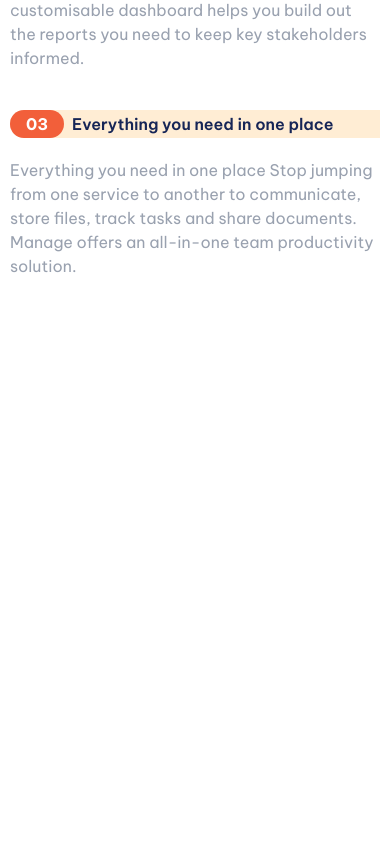
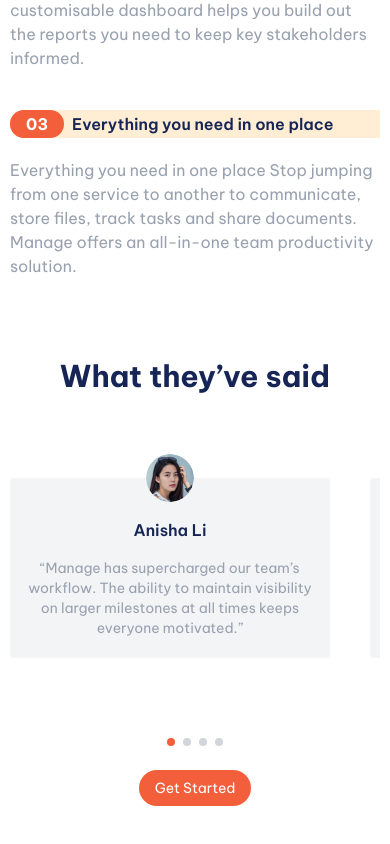
Before and after one commit to FrancoRaymond/manage-landing-page, a React (Vite) app: page / in a window 390 px wide. Shown: the part 1285-2129 px from the top of the page. Before the commit the page ends 1603 px from the top, so only its background shows below. Built offline with nearby package versions, Linux system fonts and the light colour scheme.

Commit message:
testimonials data and ui files

```diff
--- a/src/App.tsx
+++ b/src/App.tsx
@@ -1,6 +1,7 @@
 import Navbar from "./components/Navbar"
 import Home from "./components/Home"
 import Difference from "./components/Difference"
+import Testimonials from "./components/Testimonials"
 function App() {
 
   return (
@@ -8,6 +9,7 @@
       <Navbar />
       <Home />
       <Difference />
+      <Testimonials />
     </div>
   )
 }
--- /dev/null
+++ b/src/components/Testimonials.tsx
@@ -0,0 +1,63 @@
+import { useState, useRef, useEffect } from "react"
+import { testimonialData } from "../data/data.ts"
+
+const Testimonials = () => {
+    const [activeIndex, setActiveIndex] = useState<number>(0)
+    const scrollRef = useRef<HTMLDivElement | null>(null)
+
+    useEffect(() => {
+      const container = scrollRef.current
+      if (!container) return
+
+      const handleScroll = () => {
+        const scrollLeft = container.scrollLeft
+        const containerWidth = container.offsetWidth
+        const newIndex = Math.round(scrollLeft / containerWidth)
+        setActiveIndex(newIndex)
+      }
+
+      container.addEventListener("scroll", handleScroll)
+      return () => container.removeEventListener("scroll", handleScroll)
+    }, [])
+
+  return (
+    <div className="flex flex-col gap-6 px-2.5 sm:px-5 md:px-10 lg:px-24 py-10">
+      <h2 className="text-3xl font-bold text-blue-950 text-center md:text-left">What they’ve said</h2>
+
+      <div
+        ref={scrollRef}
+        className="flex overflow-x-scroll scrollbar-hide gap-10 mt-5 py-10 snap-x snap-mandatory scroll-smooth"
+      >
+        {testimonialData.map(person => (
+          <div
+            key={person.id}
+            className="bg-gray-100 w-80 flex-shrink-0 rounded-sm flex flex-col gap-4 pb-5 px-2.5 text-center snap-center"
+          >
+            <img
+              src={person.image}
+              alt={person.name}
+              className="size-12 rounded-full -mt-6 mx-auto"
+            />
+            <h3 className="text-blue-950 font-semibold">{person.name}</h3>
+            <p className="text-gray-400 text-sm">{person.comment}</p>
+          </div>
+        ))}
+      </div>
+
+      {/* Dots */}
+      <div className="flex justify-center gap-2 mt-4 sm:hidden">
+        {testimonialData.map((_, index) => (
+          <div
+            key={index}
+            className={`h-2 w-2 rounded-full ${
+              index === activeIndex ? "bg-[#f25f3a]" : "bg-gray-300"
+            }`}
+          ></div>
+        ))}
+      </div>
+      <button className="text-sm mx-auto sm:mx-0 text-white rounded-3xl py-2 px-4 bg-[#f25f3a] w-fit">Get Started</button>
+    </div>
+  )
+}
+
+export default Testimonials
--- /dev/null
+++ b/src/data/data.ts
@@ -0,0 +1,38 @@
+import ali from '../assets/images/avatar-ali.png'
+import anisha from '../assets/images/avatar-anisha.png'
+import richard from '../assets/images/avatar-richard.png'
+import shanai from '../assets/images/avatar-shanai.png'
+
+export type testimonialDataType = {
+    id:number;
+    image: string;
+    name: string;
+    comment: string;
+}
+
+export const testimonialData: testimonialDataType[] = [
+    {
+        id: 1,
+        image: anisha,
+        name: "Anisha Li",
+        comment:'“Manage has supercharged our team’s workflow. The ability to maintain visibility on larger milestones at all times keeps everyone motivated.”'
+    },
+    {
+        id: 2,
+        image: ali,
+        name: "Ali Bravo",
+        comment:'“We have been able to cancel so many other subscriptions since using Manage. There is no more cross-channel confusion and everyone is much more focused.”'
+    },
+    {
+        id: 3,
+        image: richard,
+        name: "Richard Watts",
+        comment:'“Manage allows us to provide structure and process. It keeps us organized and focused. I can’t stop recommending them to everyone I talk to!”'
+    },
+    {
+        id: 4,
+        image: shanai,
+        name: "Shanai Gough",
+        comment:'“Their software allows us to track, manage and collaborate on our projects from anywhere. It keeps the whole team in-sync without being intrusive.”'
+    }
+]
--- a/src/index.css
+++ b/src/index.css
@@ -16,3 +16,9 @@
 .homeSection{
   background: url('../assets/images/bg-simplify-section-mobile.svg') no-repeat center center / cover;
 }
+
+/* index.css */
+.scrollbar-hide {
+
+  scrollbar-width: none;     /* Firefox */
+}
```
